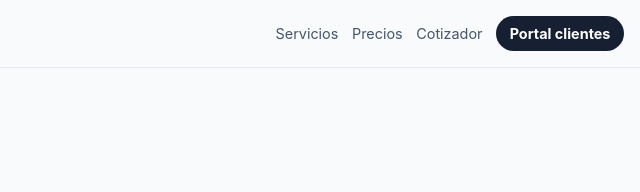
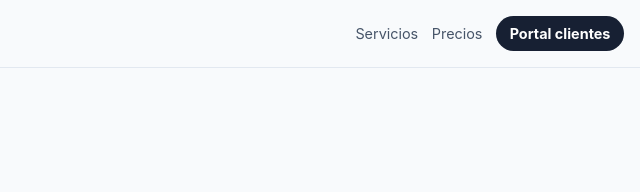
Before and after one commit to omar369/starcolorsmx-web, an Astro site in the folder apps/web/: page / in a window 1280 px wide. Shown: the top 192 px of the page, 640-1280 px from the left. Built offline with nearby package versions, Linux system fonts and the light colour scheme; Astro itself is replaced by a stand-in of ours.

Commit message:
ocultamos pre-cotizador del header

```diff
--- a/apps/web/src/components/site/Header.astro
+++ b/apps/web/src/components/site/Header.astro
@@ -4,7 +4,6 @@
   <nav class="nav" aria-label="Navegación principal">
     <a href="/servicios">Servicios</a>
     <a href="/precios">Precios</a>
-    <a href="/cotizador">Cotizador</a>
     <a class="nav-cta" href="/hub">Portal clientes</a>
   </nav>
 </header>
```
